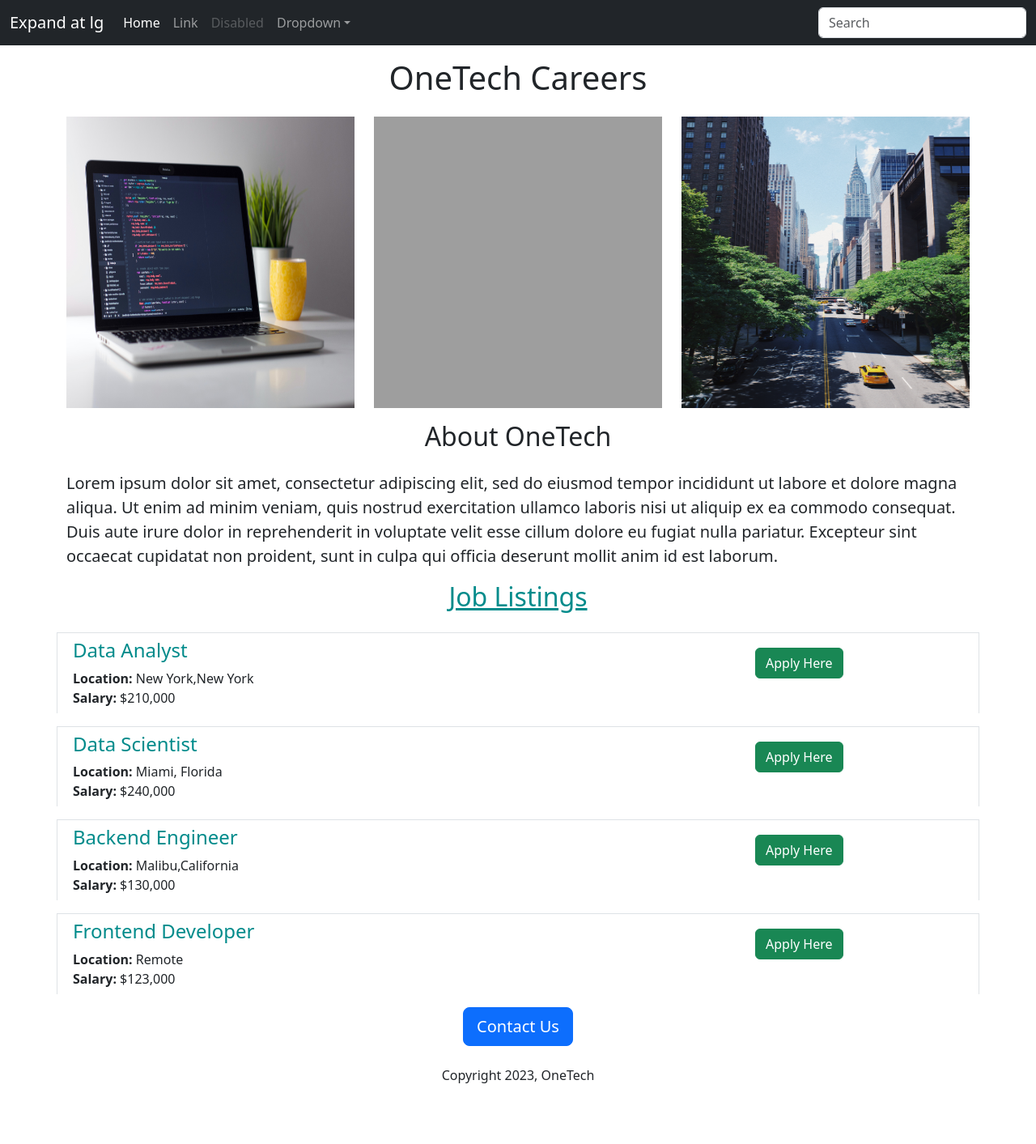
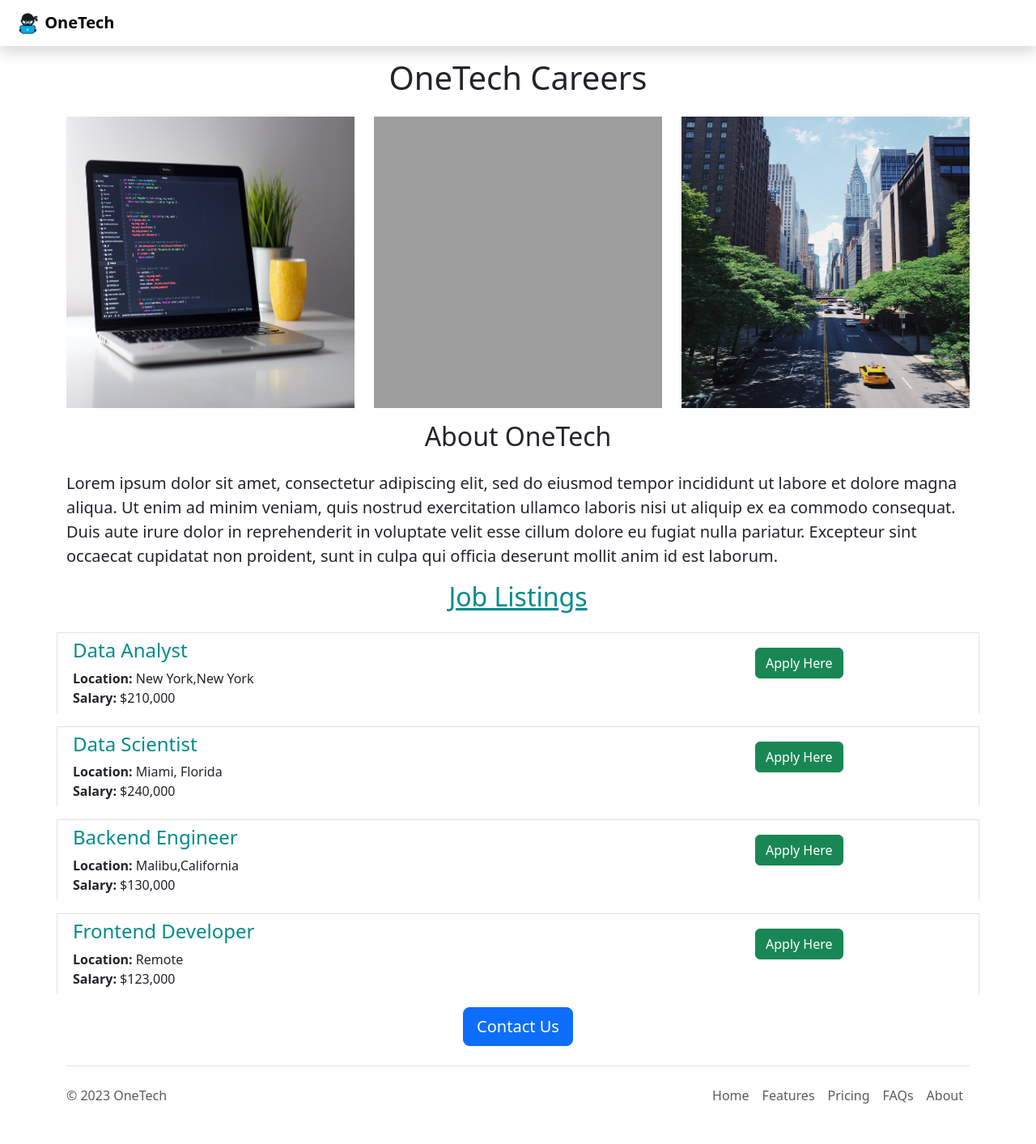
Before and after one commit to danielh59/careers-website, a Flask app: page / in a window 1280 px wide. Shown: the whole page at 81% size. Before the commit the page ends 1338 px from the top, so only its background shows below. Run offline with Flask 3, Linux system fonts and the light colour scheme.

Commit message:
adjusted navbar template. added footer

```diff
--- /dev/null
+++ b/templates/footer.html
@@ -0,0 +1,17 @@
+<div class="container">
+	<footer class="d-flex flex-wrap justify-content-between align-items-center py-3 my-4 border-top">
+	  <p class="col-md-4 mb-0 text-body-secondary">&copy; 2023 OneTech</p>
+
+	  <a href="/" class="col-md-4 d-flex align-items-center justify-content-center mb-3 mb-md-0 me-md-auto link-body-emphasis text-decoration-none">
+		<svg class="bi me-2" width="40" height="32"><use xlink:href="#bootstrap"/></svg>
+	  </a>
+
+	  <ul class="nav col-md-4 justify-content-end">
+		<li class="nav-item"><a href="#" class="nav-link px-2 text-body-secondary">Home</a></li>
+		<li class="nav-item"><a href="#" class="nav-link px-2 text-body-secondary">Features</a></li>
+		<li class="nav-item"><a href="#" class="nav-link px-2 text-body-secondary">Pricing</a></li>
+		<li class="nav-item"><a href="#" class="nav-link px-2 text-body-secondary">FAQs</a></li>
+		<li class="nav-item"><a href="#" class="nav-link px-2 text-body-secondary">About</a></li>
+	  </ul>
+	</footer>
+  </div>
--- a/templates/home.html
+++ b/templates/home.html
@@ -12,7 +12,7 @@
 		</style>
 	</head>
 	<body>
-		{% include 'navbar.html' %}
+		{% include 'navbar_basic.html' %}
 		<div class="container">
 			<div class="row">
 				<h1 class="text-center mt-3 mb-4"> {{company_name}} Careers</h1>
@@ -34,9 +34,10 @@
 				</div>
 			<div class="text-center">
 				<button class="btn btn-primary btn-lg">Contact Us</button>
-				<p class="mt-4">Copyright 2023, OneTech</p>
 			</div>
 
 	</div>
 	</body>
+	{% include 'footer.html' %}
+
 </html>
--- /dev/null
+++ b/templates/navbar_basic.html
@@ -0,0 +1,9 @@
+<nav class="navbar ybg-body-tertiar shadow p-2 mb-5 fixed-top bg-white">
+    <div class="container-fluid">
+	 <a class="navbar-brand" href="#">
+		<img src="static/tech_logo.jpg" alt="Logo" width="30" height="30" class="d-inline-block align-text-top">
+	   <b>OneTech</b>
+	 </a>
+	</div>
+</nav>
+<div style="height: 56px;"></div>
```
Also changed, not shown: static/tech_logo.jpg (added), templates/navbar_advanced.html (renamed from templates/navbar.html).
